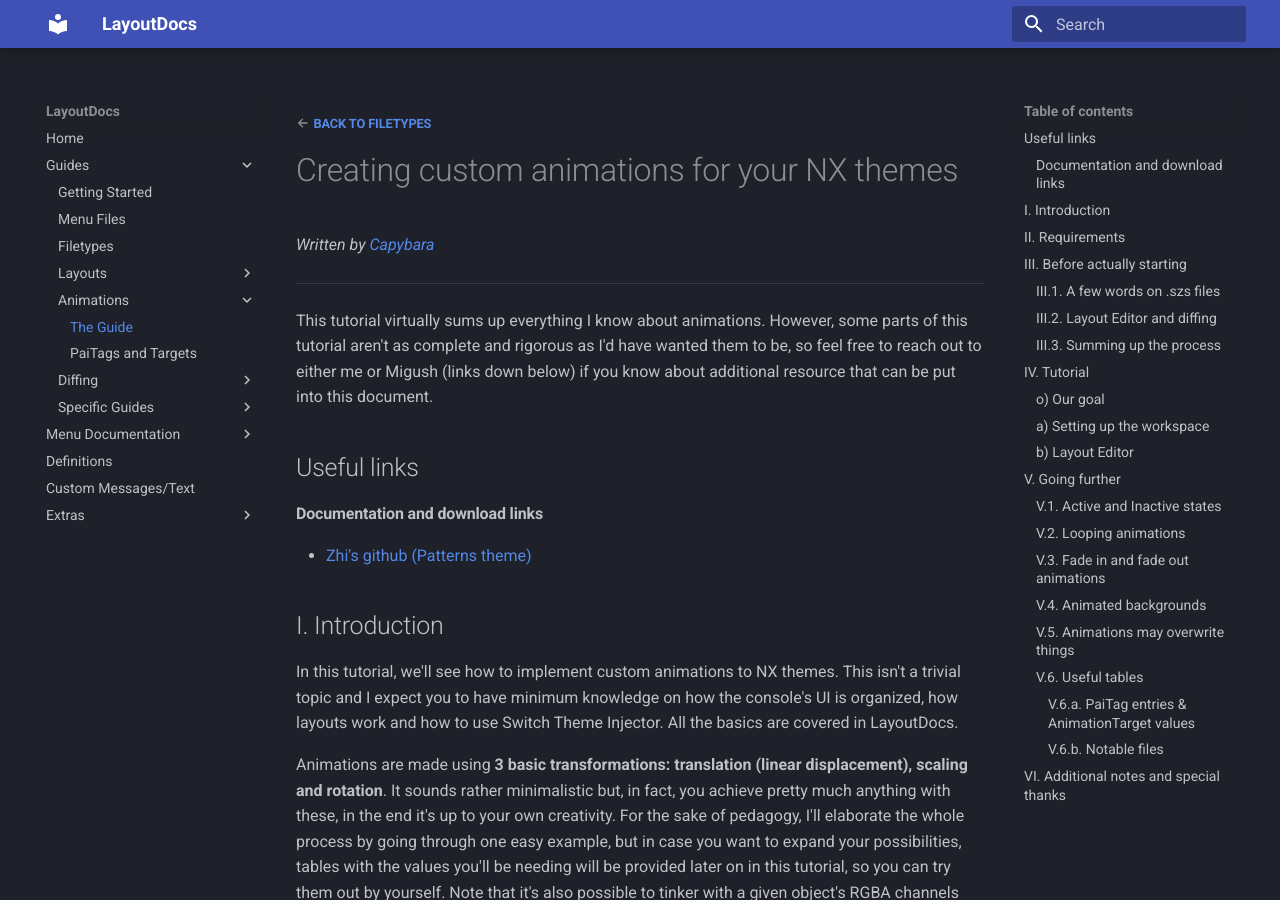
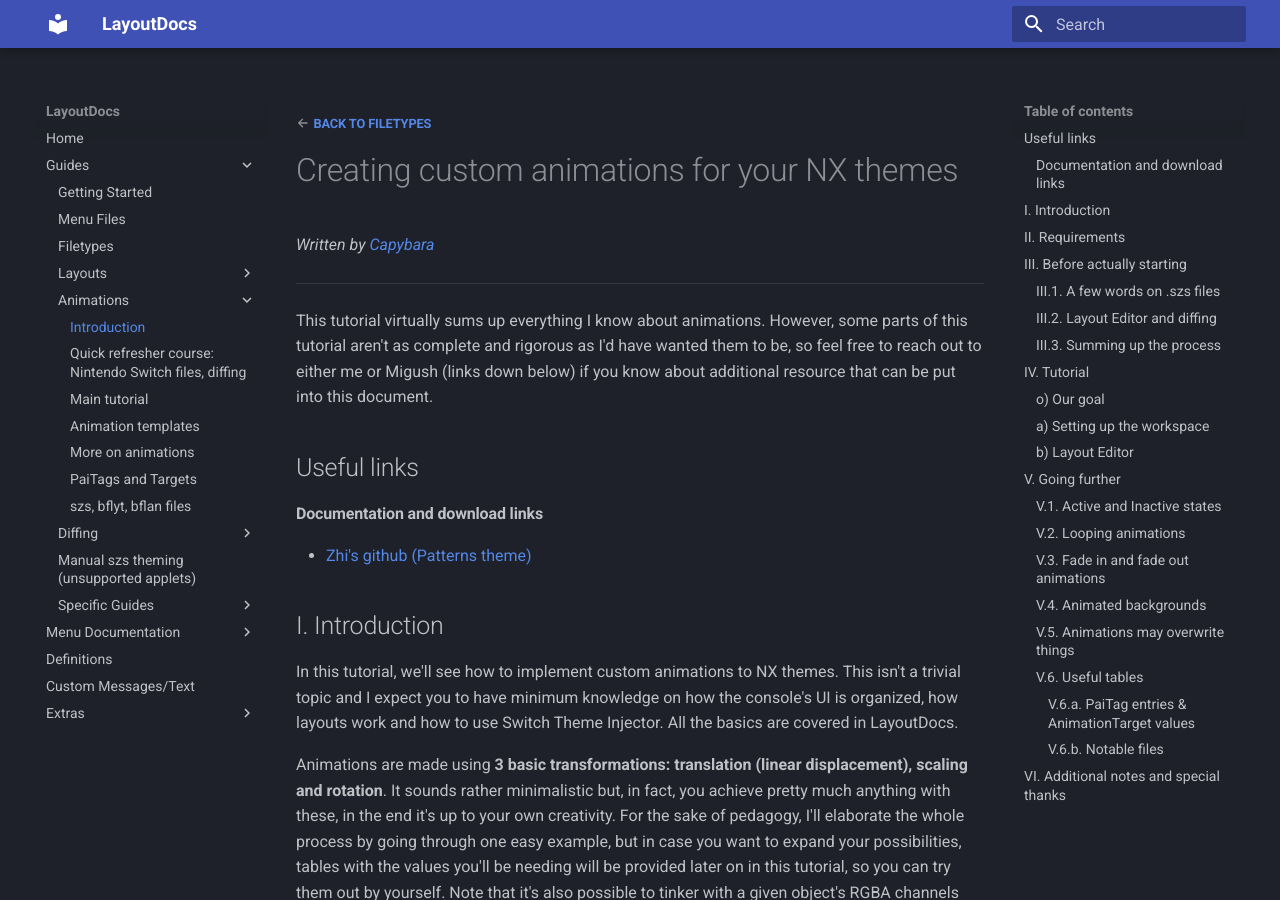
Before and after one commit to ThemezerNX/LayoutDocs, an MkDocs documentation site: the page built from docs/guide/animations/index.md, in a window 1280 px wide and 900 px high. Built offline with MkDocs 1.6.1 and Material for MkDocs 9.7.7, drawn with Linux system fonts in a browser that asks for light colours.

Commit message:
Add files via upload

```diff
--- a/mkdocs.yml
+++ b/mkdocs.yml
@@ -29,11 +29,17 @@ nav:
           - Getting Started: guide/layouts/index.md
           - USD Sections: guide/layouts/usd-sections.md
       - Animations:
-          - The Guide: guide/animations/index.md
-          - PaiTags and Targets: guide/animations/paitags-and-targets.md
+          - Introduction: guide/animations/index.md
+          - "Quick refresher course: Nintendo Switch files, diffing": guide/animations/refresher.md
+          - Main tutorial: guide/animations/main-tutorial.md
+          - Animation templates: guide/animations/anim-templates.md
+          - More on animations: guide/animations/going-further.md
+          - "PaiTags and Targets": guide/animations/paitags-and-targets.md
+          - "szs, bflyt, bflan files": guide/animations/szs-bflyt-bflan.md
       - Diffing:
           - What is Diffing?:  guide/diffpatch/index.md
           - Diffpatching: guide/diffpatch/diff-example.md
+      - Manual szs theming (unsupported applets): guide/manualszs/index.md
       - Specific Guides:
           - Getting Started: guide/examples/index.md
           #     Changing Component Sizes: guide/examples/changing-component-sizes/index.md
```
